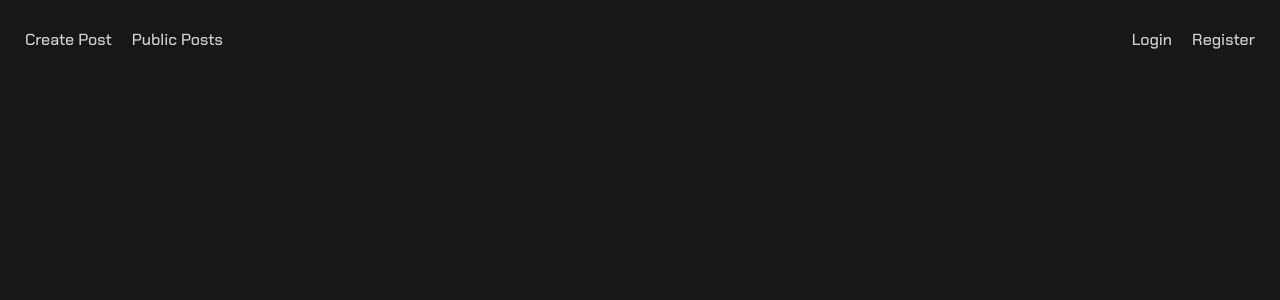
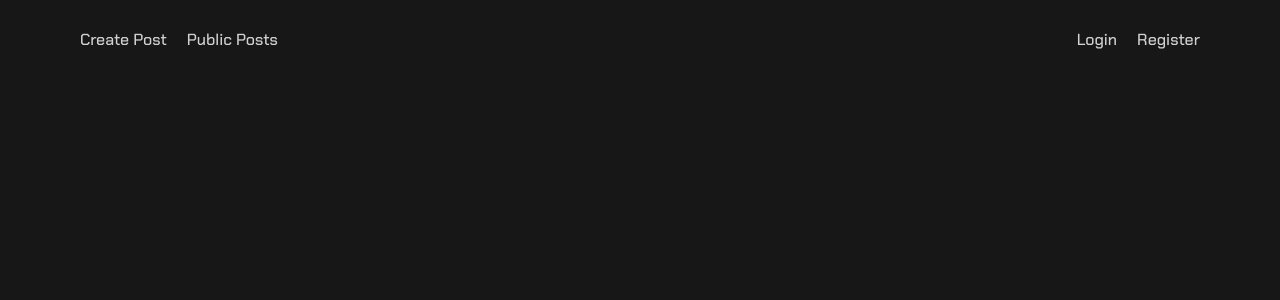
Before and after one commit to meme-d0ge/CopyCube_Frontend, a Next.js app: page / in a window 1280 px wide. Shown: the top 300 px of the page. Built offline with nearby package versions, Linux system fonts and the light colour scheme; no server answers.

Commit message:
wrapped the header in a inner div

```diff
--- a/src/components/Header/Header.tsx
+++ b/src/components/Header/Header.tsx
@@ -5,14 +5,16 @@ import React from "react";
 export default function Header() {
     return (
         <div>
+            <header className={'fixed top-0 left-0 right-0 bg-neutral-900'}>
+                <div className={'px-[20px] md:px-[40px] xl:px-[80px] h-[80px] font-m items-center flex gap-[15px] justify-between max-w-[1920px] mx-auto'}>
+                    <nav className={'flex gap-[20px]'}>
+                        <Link className={'text-lightGray hover:text-white'} href={'/post'}>Create Post</Link>
+                        <Link className={'text-lightGray hover:text-white'} href={'/public'}>Public Posts</Link>
+                    </nav>
+                    <AuthMenu/>
+                </div>
+            </header>
             <div className={'px-[25px] h-[70px] w-[100%]'}></div>
-            <header className={'fixed top-0 left-0 right-0 px-[25px] h-[80px] w-[100%] font-m bg-neutral-900 items-center flex gap-[15px] justify-between'}>
-                <nav className={'flex gap-[20px]'}>
-                    <Link className={'text-lightGray hover:text-white'} href={'/post'}>Create Post</Link>
-                    <Link className={'text-lightGray hover:text-white'} href={'/public'}>Public Posts</Link>
-                </nav>
-                <AuthMenu/>
-            </header>
         </div>
     )
 }
```
